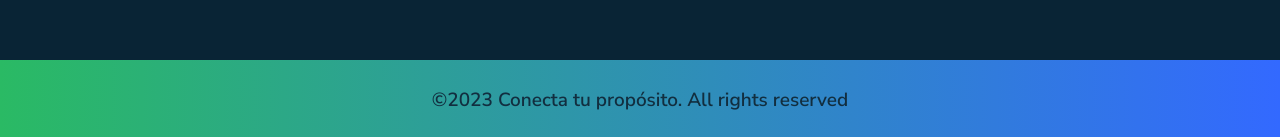
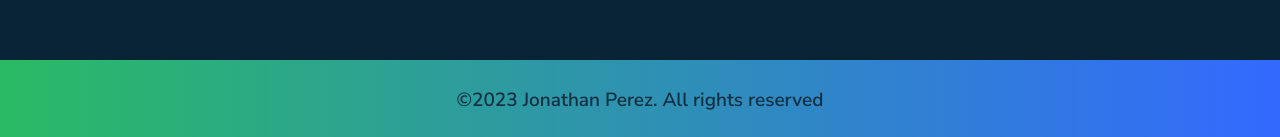
Before and after one commit to revdev-earth/JonathanPFrontend, a React (Vite) app: page / in a window 1280 px wide. Shown: the part 6666-6803 px from the top of the page. Built offline with nearby package versions, Linux system fonts and the light colour scheme.

Commit message:
footer text changed

```diff
--- a/src/Sections/Footer/index.tsx
+++ b/src/Sections/Footer/index.tsx
@@ -240,7 +240,7 @@ const Footer = () => {
           bg-gradient-to-r from-[#2ABA64] to-[#3369FF]
         "
       >
-        ©2023 Conecta tu propósito. All rights reserved
+        ©2023 Jonathan Perez. All rights reserved
       </div>
     </div>
   );
```
